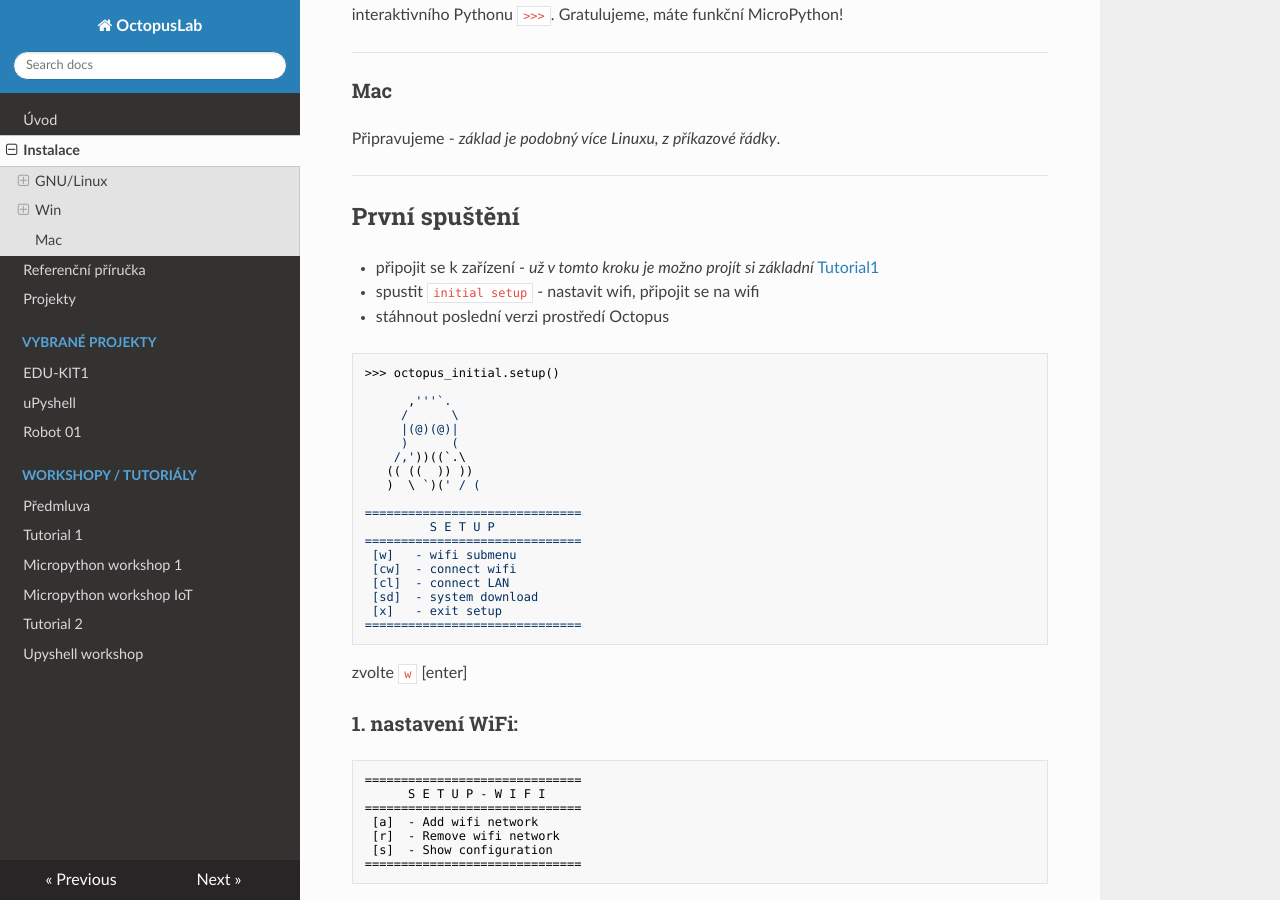
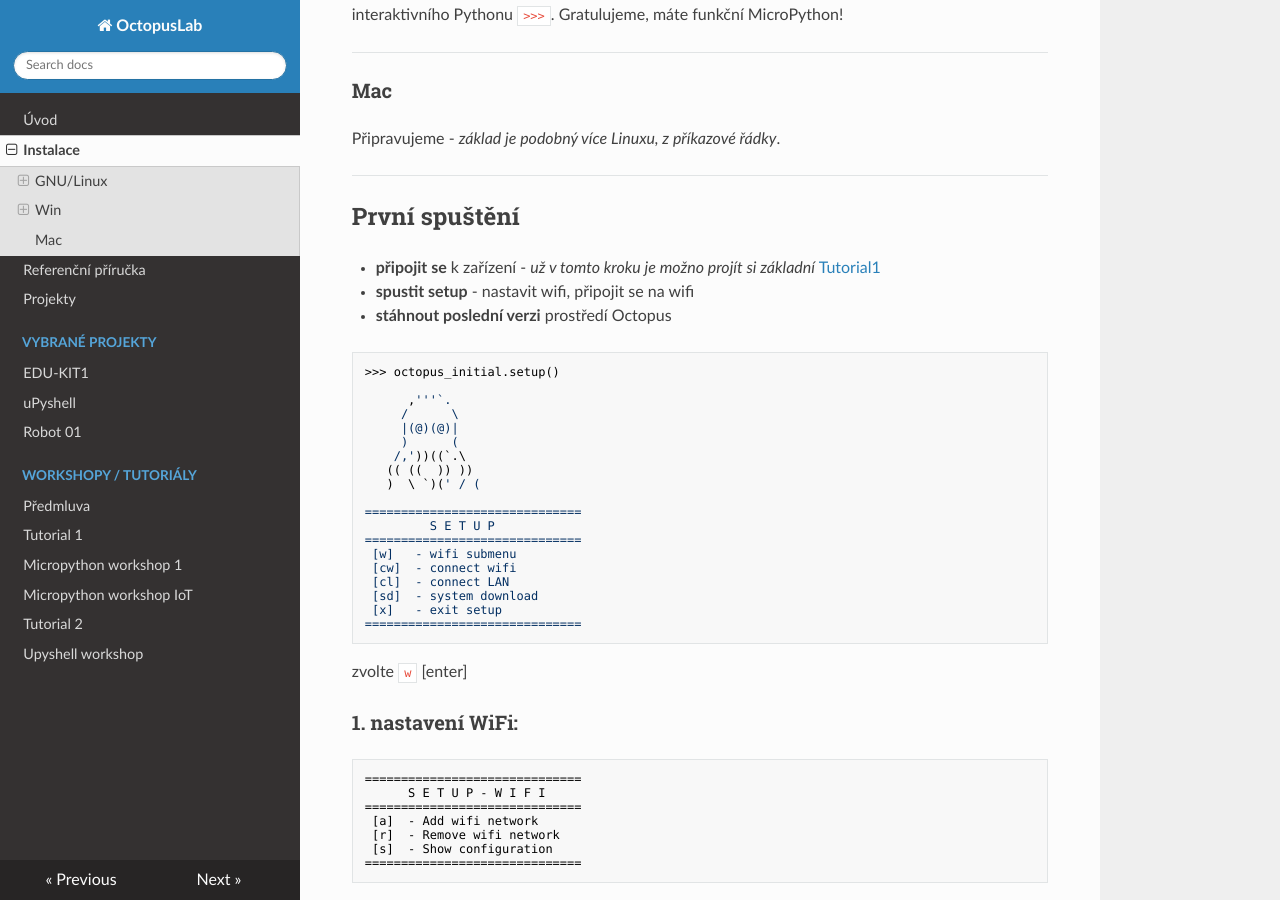
Before and after one commit to octopuslab-cz/docs_octopuslab_cz, an MkDocs documentation site: the page built from docs/install.md, in a window 1280 px wide and 900 px high, scrolled down 3083 px. Built offline with MkDocs 1.6.1, drawn with Linux system fonts in a browser that asks for light colours; nearby versions of some CDN libraries.

Commit message:
add install

````diff
--- a/docs/install.md
+++ b/docs/install.md
@@ -111,9 +111,9 @@ Připravujeme - *základ je podobný více Linuxu, z příkazové řádky*.
 
 ## První spuštění
 
-- připojit se k zařízení - *už v tomto kroku je možno projít si základní* [Tutorial1](/tutorial1)
-- spustit `initial setup` - nastavit wifi, připojit se na wifi
-- stáhnout poslední verzi prostředí Octopus
+- **připojit se** k zařízení - *už v tomto kroku je možno projít si základní* [Tutorial1](/tutorial1)
+- **spustit setup** - nastavit wifi, připojit se na wifi
+- **stáhnout poslední verzi** prostředí Octopus
 
 ```bash
 >>> octopus_initial.setup()
````
Also changed, not shown: docs/basicdoc.md (+2 -2 lines).
